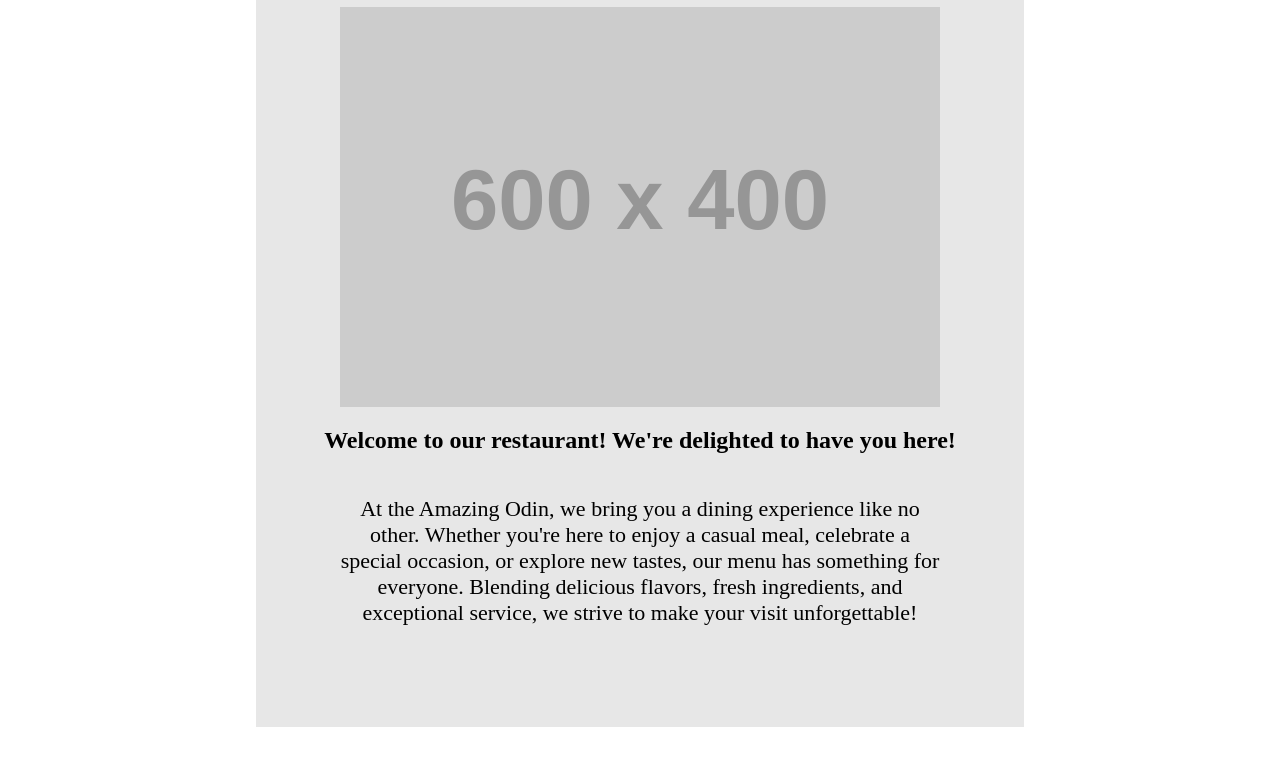
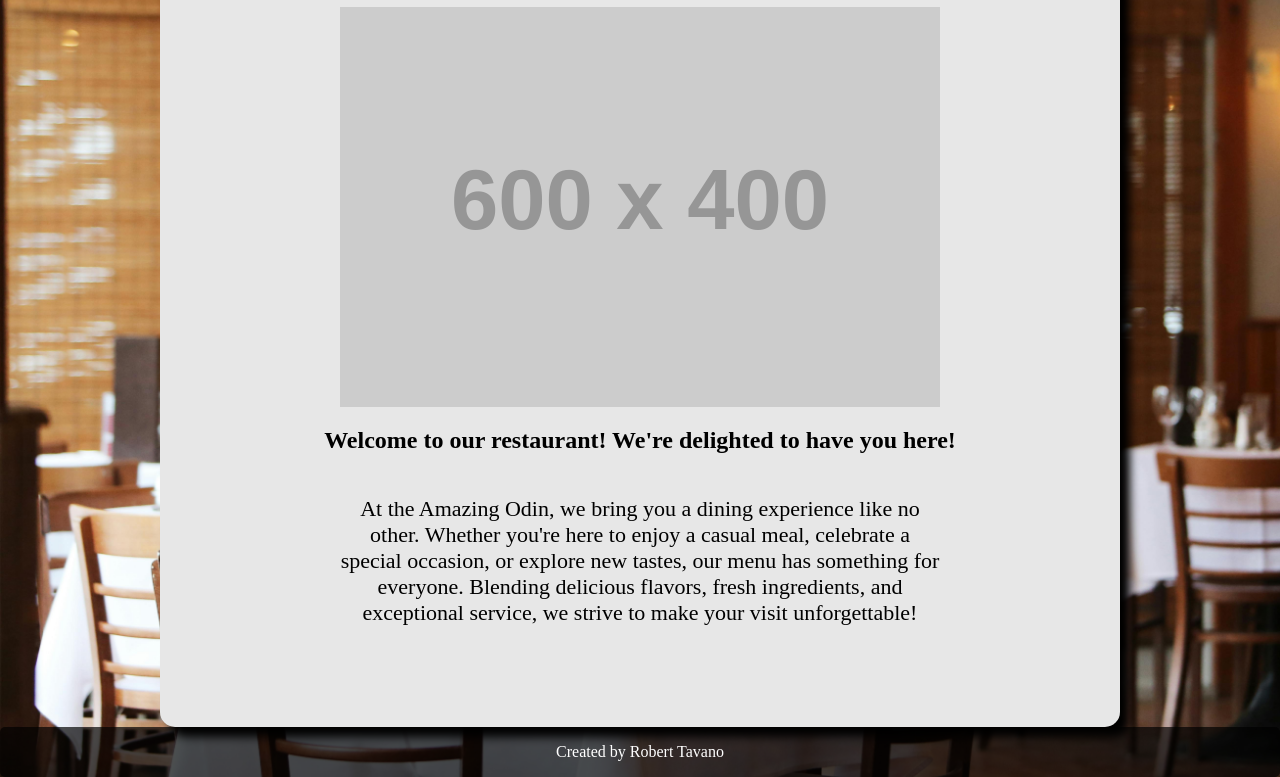
Before and after one commit to Frizzybman11/odin-restaurant-page, a website built with webpack: page src/template.html in a window 1280 px wide. Shown: the part 163-940 px from the top of the page. Before the commit the page ends 890 px from the top, so only its background shows below. Built offline with nearby package versions, Linux system fonts and the light colour scheme; placeholder pictures from the web are drawn by us.

Commit message:
CSS Changes

```diff
--- a/src/styles.css
+++ b/src/styles.css
@@ -4,11 +4,19 @@
     display: flex;
     flex-direction: column;
     justify-content: center;
+    background-image: url(./restaurant.jpg);
+    background-size: cover;
 }
 
-header {
+header, footer {
     display: flex;
     justify-content: center;
+    background-color: rgba(0, 0, 0, 0.685);
+    border-radius: 5px;
+}
+
+footer > p {
+    color: white;
 }
 
 button {
@@ -31,6 +39,8 @@
     align-items: center;
     background-color: rgb(231, 231, 231);
     margin: auto;
-    width: 60%;
+    width: 960px;
     height: 100vh;
+    border-radius: 15px;
+    box-shadow: 10px 10px 10px;
 }
--- a/src/template.html
+++ b/src/template.html
@@ -16,5 +16,8 @@
     <div id="content">
 
     </div>
+    <footer>
+        <p>Created by Robert Tavano</p>
+    </footer>
 </body>
 </html>
```
Also changed, not shown: src/home.js (line endings or trailing spaces).
